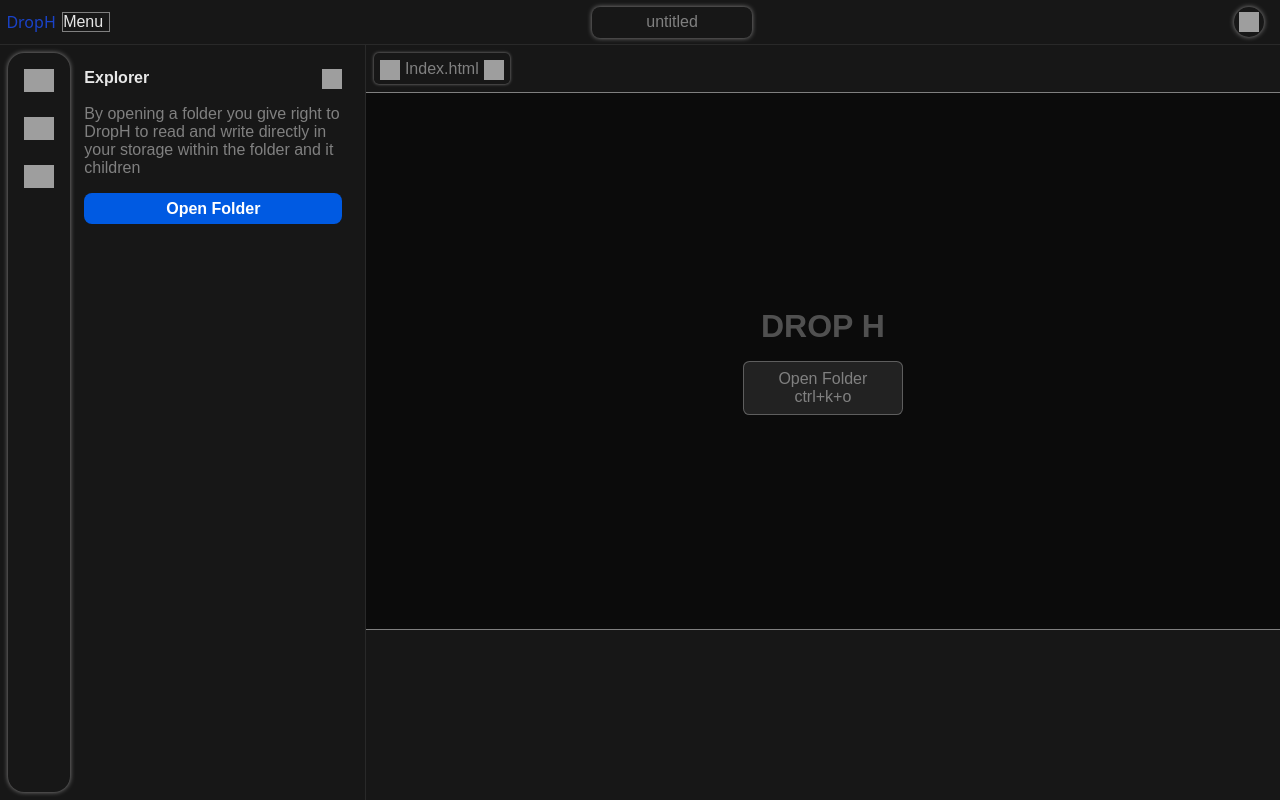
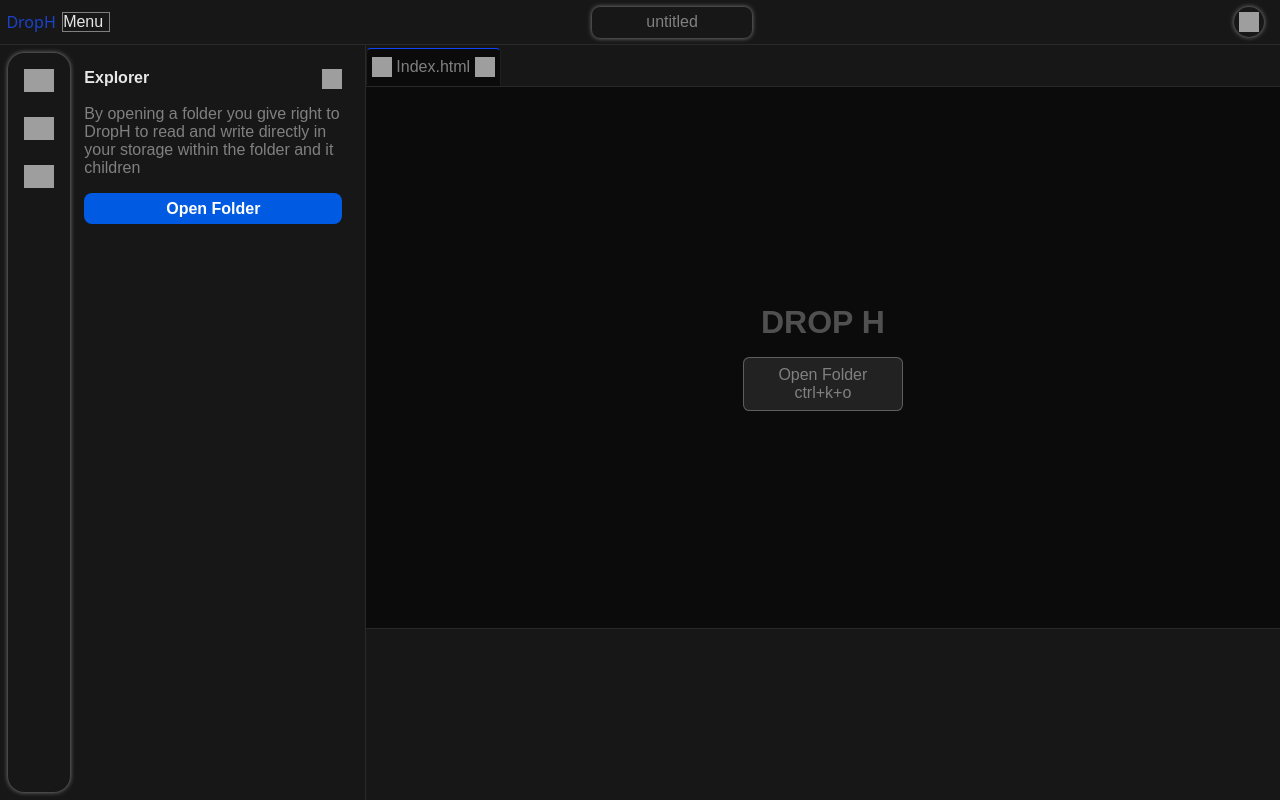
Before and after one commit to ElktrumElk/Drop-HTML, a website built with Vite: page index.html in a window 1280 px wide. Built offline with nearby package versions, Linux system fonts and the light colour scheme; grey boxes are pictures that could not be loaded; a web font is replaced by a local one.

Commit message:
dev update 0.0.5

```diff
--- a/index.html
+++ b/index.html
@@ -85,7 +85,7 @@
     <div class="editorFrame">
       <div id="ed-file-tab-cnt" class="file_tabs_cnt">
 
-        <button class="tabs">
+        <button class="tabs active">
           <img src="https://img.icons8.com/?size=100&id=11260&format=png&color=ff7f50" />
           <span>Index.html</span>
           <img src="https://img.icons8.com/?size=100&id=71200&format=png&color=7a7a7a" />
--- a/public/style.css
+++ b/public/style.css
@@ -299,22 +299,29 @@
 
 .file_tabs_cnt {
     width: 100%;
-    height: 3rem;
+    height: 3.5rem;
     display: flex;
-    border-bottom: .3px solid gray;
-    padding: .5rem;
+    border-bottom: var(--section-bd-vl);
+    padding-top: .2rem;
     gap: .3rem;
+    overflow-x: auto;
+}
+.file_tabs_cnt::-webkit-scrollbar {
+    display: none;
 }
 
 .tabs {
-    padding: .4rem;
-    box-shadow: 0px 0px .2rem rgb(139, 138, 138);
-    border: none;
+    padding: 1rem .3rem 1rem .3rem;
+    border: var(--section-bd-vl);
     border-radius: .3rem;
+    border-bottom-left-radius: 0;
+    border-bottom-right-radius: 0;
     flex: 0 0 auto;
     background: none;
     color: rgb(48, 48, 48);
     display: flex;
+    align-items: center;
+    justify-content: space-between;
     gap: .3rem;
 }
 
@@ -328,6 +335,12 @@
     color: #062bb0;
 }
 
+.tabs.active {
+    background: var(--fg-cl-2);
+    box-shadow: none;
+    border-top: 1px solid rgb(14, 69, 251);
+    border-bottom: 1px solid var(--fg-cl-2);
+}
 
 .editorFrame::-webkit-scrollbar {
     display: flex;
@@ -347,7 +360,7 @@
     width: 100%;
     height: 15rem;
     background-color: var(--fg-cl);
-    border-top: .3px solid gray;
+    border-top: var(--section-bd-vl);
     position: relative;
 }
 
--- a/src/permission/render_project_folder.js
+++ b/src/permission/render_project_folder.js
@@ -67,17 +67,21 @@
                         RenderEditorFrame(e.target.dataset.id, e.target.dataset.open);
                         return;
                     }
+                    else {
+                        RenderTabBtn({
+                            typeIc: '',
+                            tabName: entry.name,
+                            dataId: `${entry.name}-${randId}`,
+                            dataState: true
+                        });
+                    }
 
                     // Highlight active file (optional)
                     document.querySelectorAll('.file-item').forEach(el => el.classList.remove('active'));
                     e.target.classList.add('active');
                     e.target.setAttribute('data-open', true);
-                    RenderTabBtn({
-                        typeIc: '',
-                        tabName: entry.name,
-                        dataId: `${entry.name}-${randId}`,
-                        dataState: true
-                    })
+
+
 
                     /**
                      * @type String
```
